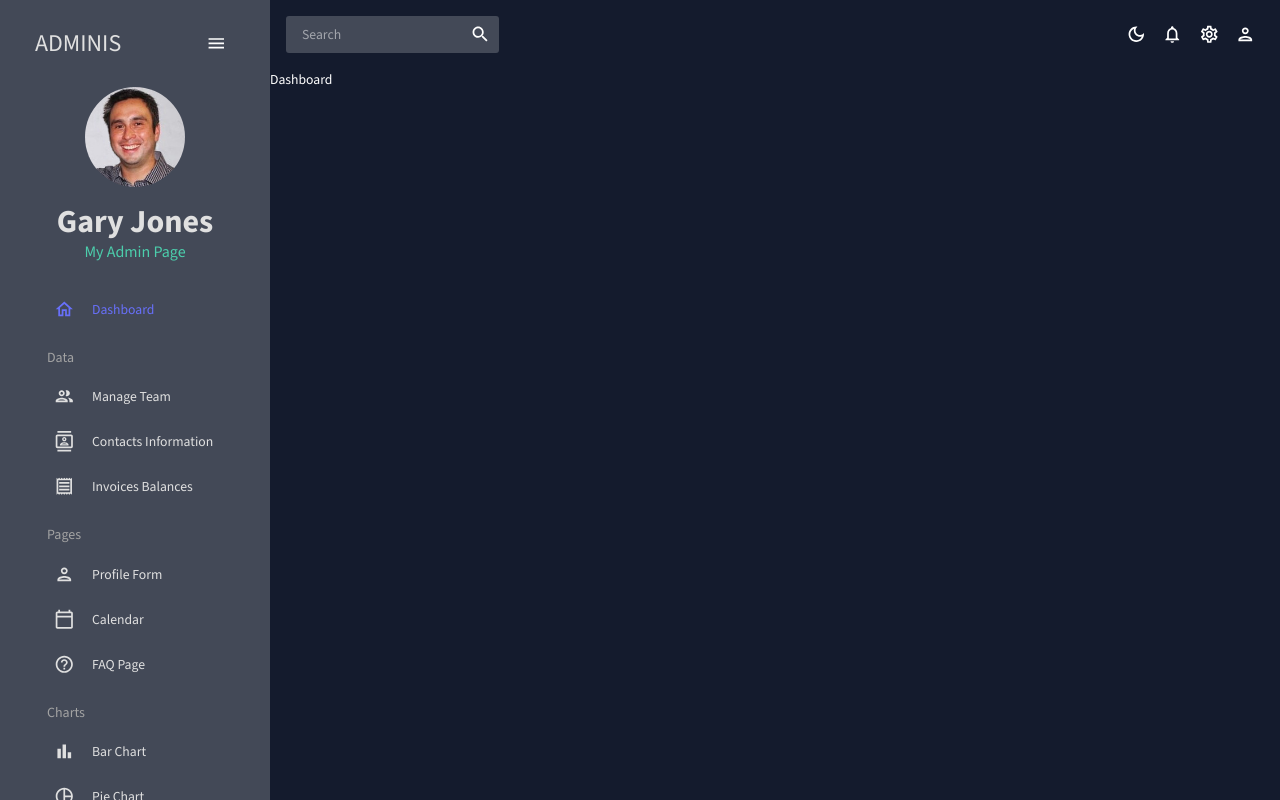
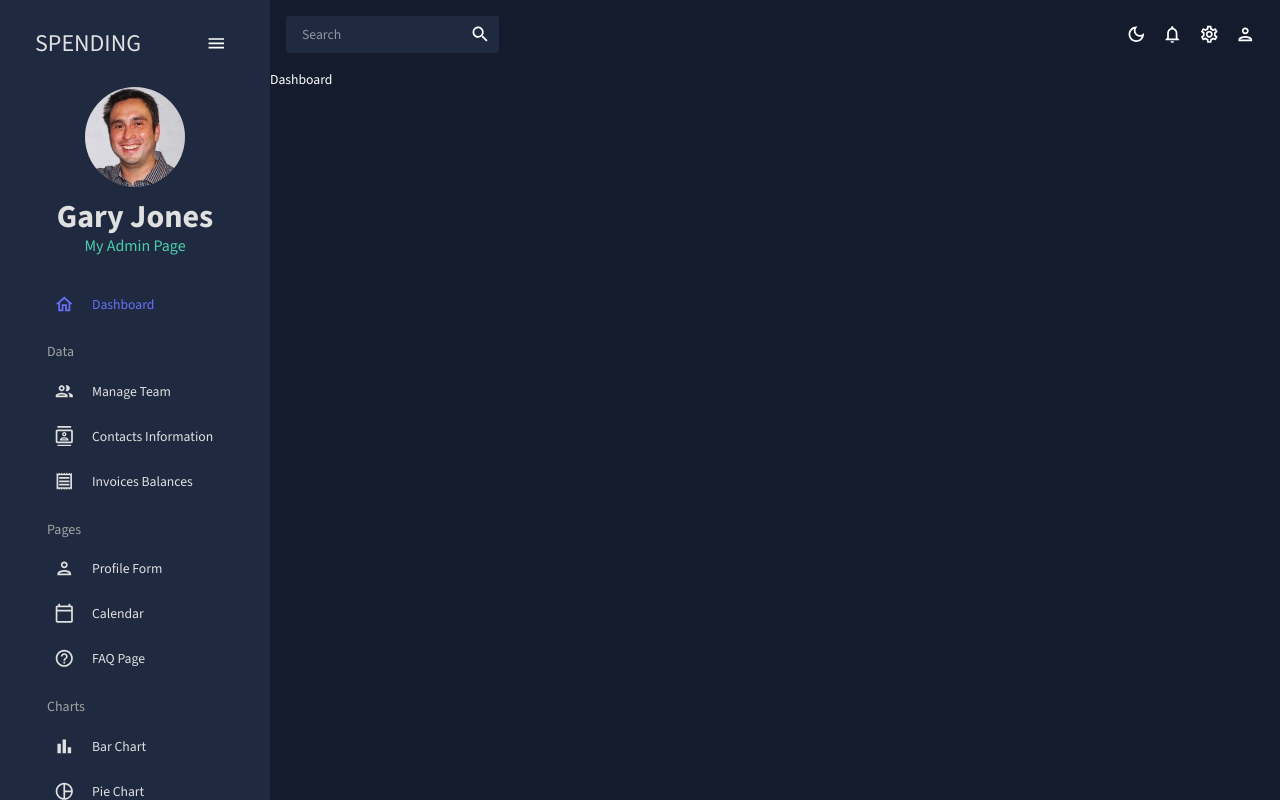
Before and after one commit to garyjonesconsulting/react-organiser, a React (Create React App) app: page / in a window 1280 px wide. Built offline with nearby package versions, Linux system fonts and the light colour scheme.

Commit message:
Created logo and menu sidebar

```diff
--- a/src/scenes/global/Sidebar.jsx
+++ b/src/scenes/global/Sidebar.jsx
@@ -75,7 +75,7 @@ const Sidebar = () => {
             {!isCollapsed && (
               <Box display="flex" justifyContent="space-between" alignItems="center" ml="15px">
                 <Typography variant="h3" color={colors.grey[100]}>
-                  ADMINIS
+                  SPENDING
                 </Typography>
                 <IconButton onClick={() => setIsCollapsed(!isCollapsed)}>
                   <MenuOutlinedIcon />
@@ -87,7 +87,7 @@ const Sidebar = () => {
           {!isCollapsed && (
             <Box mb="25px">
               <Box display="flex" justifyContent="center" alignItems="center">
-                <a href="https://ajgary.com"><img alt="profile-user" width="100px" height="100px" src={`../../assets/user.png`} style={{ cursor: "pointer", borderRadius: "50%" }} /></a>
+                <img alt="profile-user" width="100px" height="100px" src={`../../assets/user.png`} style={{ cursor: "pointer", borderRadius: "50%" }} />
               </Box>
               <Box textAlign="center">
                 <Typography variant="h2" color={colors.grey[100]} fontWeight="bold" sx={{ m: "10px 0 0 0" }}>
--- a/src/theme.js
+++ b/src/theme.js
@@ -21,7 +21,7 @@ export const tokens = (mode) => ({
           100: "#d0d1d5",
           200: "#a1a4ab",
           300: "#727681",
-          400: "#434957",
+          400: "#1F2A40",
           500: "#141b2d",
           600: "#101624",
           700: "#0c101b",
```
